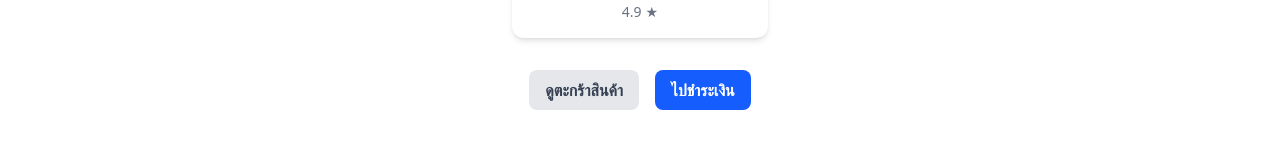
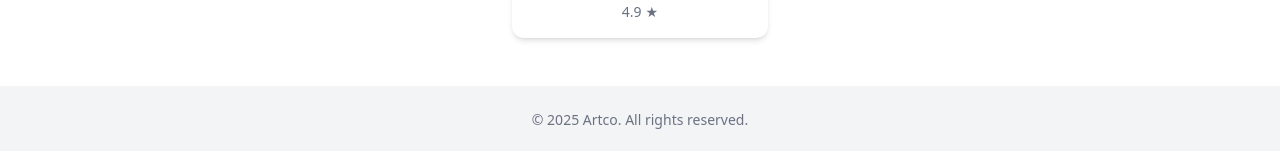
Before and after one commit to WebmasterCamp/ywc20-hackathon-ccl, a Next.js app: page / in a window 1280 px wide. Shown: the part 1464-1615 px from the top of the page. Before the commit the page ends 1574 px from the top, so only its background shows below. Built offline with nearby package versions, Linux system fonts and the light colour scheme.

Commit message:
Add Footer

```diff
--- /dev/null
+++ b/app/components/Footer.jsx
@@ -0,0 +1,9 @@
+import React from 'react'
+
+export default function Footer() {
+  return (
+    <footer className="w-full py-6 bg-gray-100 text-center text-gray-500 text-sm mt-12">
+      © {new Date().getFullYear()} Artco. All rights reserved.
+    </footer>
+  )
+}
--- a/app/layout.jsx
+++ b/app/layout.jsx
@@ -1,6 +1,7 @@
 import { Geist, Geist_Mono } from "next/font/google";
 import "./globals.css";
 import { CartProvider } from "./components/CartContext";
+import Footer from "./components/Footer";
 
 const geistSans = Geist({
   variable: "--font-geist-sans",
@@ -25,6 +26,7 @@ export default function RootLayout({ children }) {
       >
         <CartProvider>
           {children}
+          <Footer />
         </CartProvider>
       </body>
     </html>
--- a/app/page.jsx
+++ b/app/page.jsx
@@ -22,10 +22,10 @@ export default function Home() {
           ))}
         </div>
       </div>
-      <div className="flex gap-4 justify-center mt-8">
+      {/* <div className="flex gap-4 justify-center mt-8">
         <Link href="/cart" className="bg-gray-200 hover:bg-gray-300 text-gray-700 px-4 py-2 rounded-lg font-semibold">ดูตะกร้าสินค้า</Link>
         <Link href="/checkout" className="bg-blue-600 hover:bg-blue-700 text-white px-4 py-2 rounded-lg font-semibold">ไปชำระเงิน</Link>
-      </div>
+      </div> */}
     </div>
   );
 }
```
